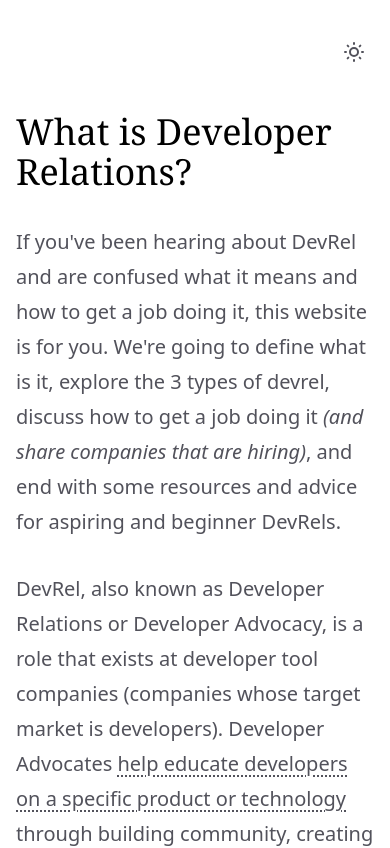
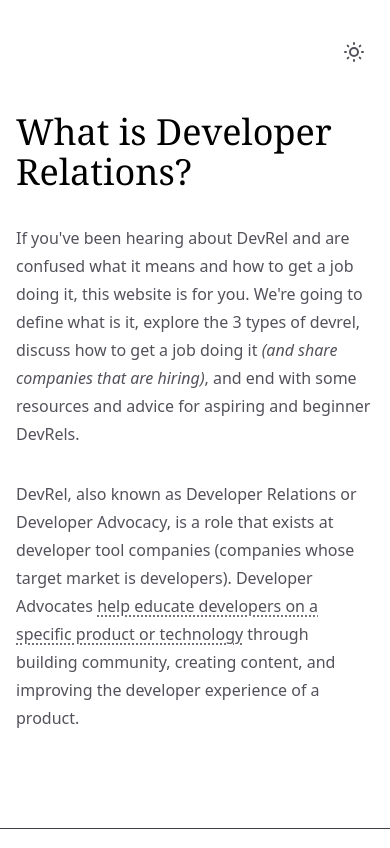
Before and after one commit to Nutlope/whatisdevrel, a Next.js app: page / in a window 390 px wide. Shown: the top 848 px of the page. Built offline with nearby package versions, Linux system fonts and the light colour scheme.

Commit message:
Large text only on > Tablet

```diff
--- a/styles/globals.css
+++ b/styles/globals.css
@@ -4,7 +4,9 @@
 @layer base {
   body {
     @apply font-light leading-[1.75] text-gray-600 dark:text-gray-400;
-    font-size: 20px;
+    @screen md {
+      font-size: 20px;
+    }
   }
 }
 
```
